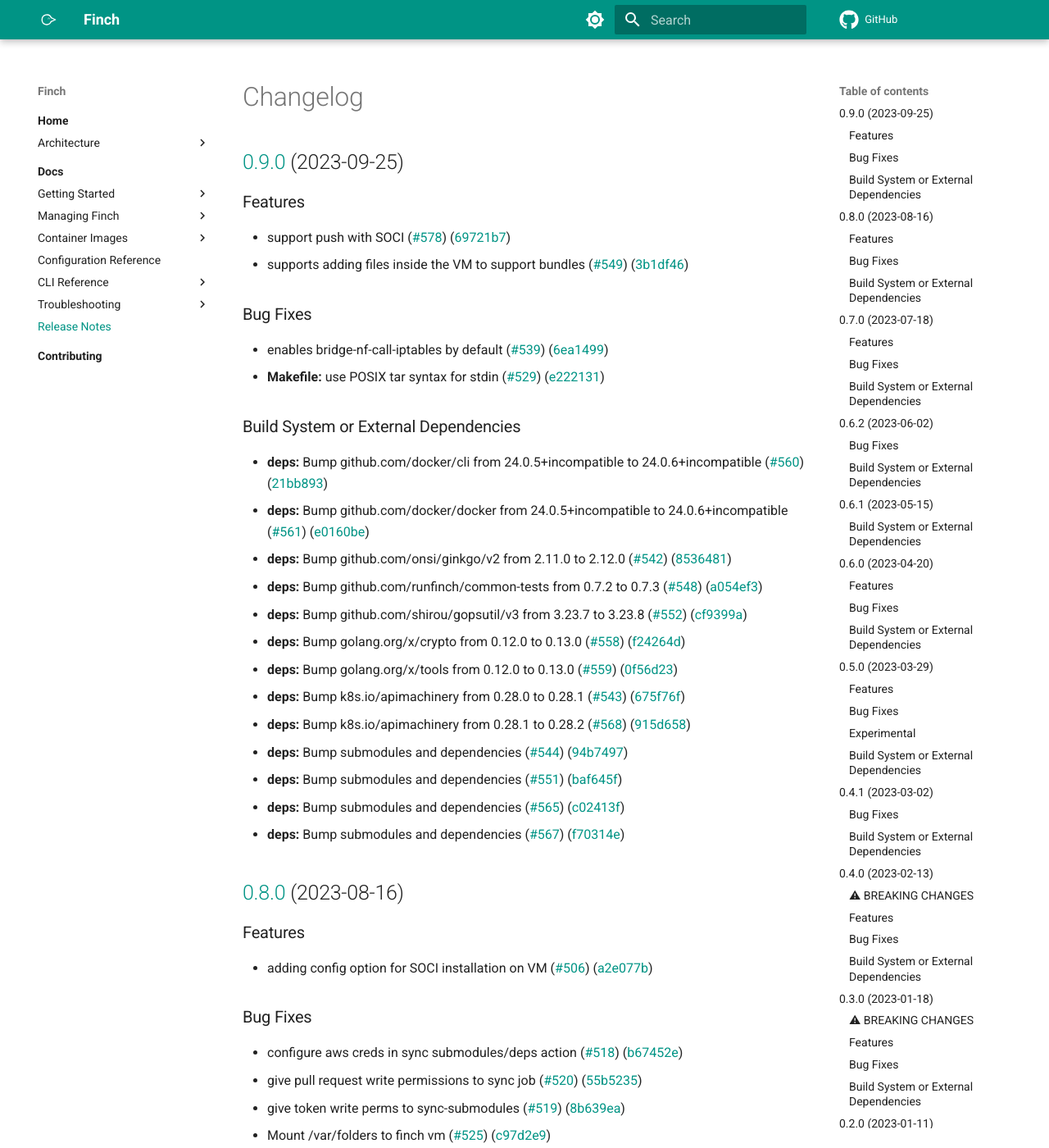
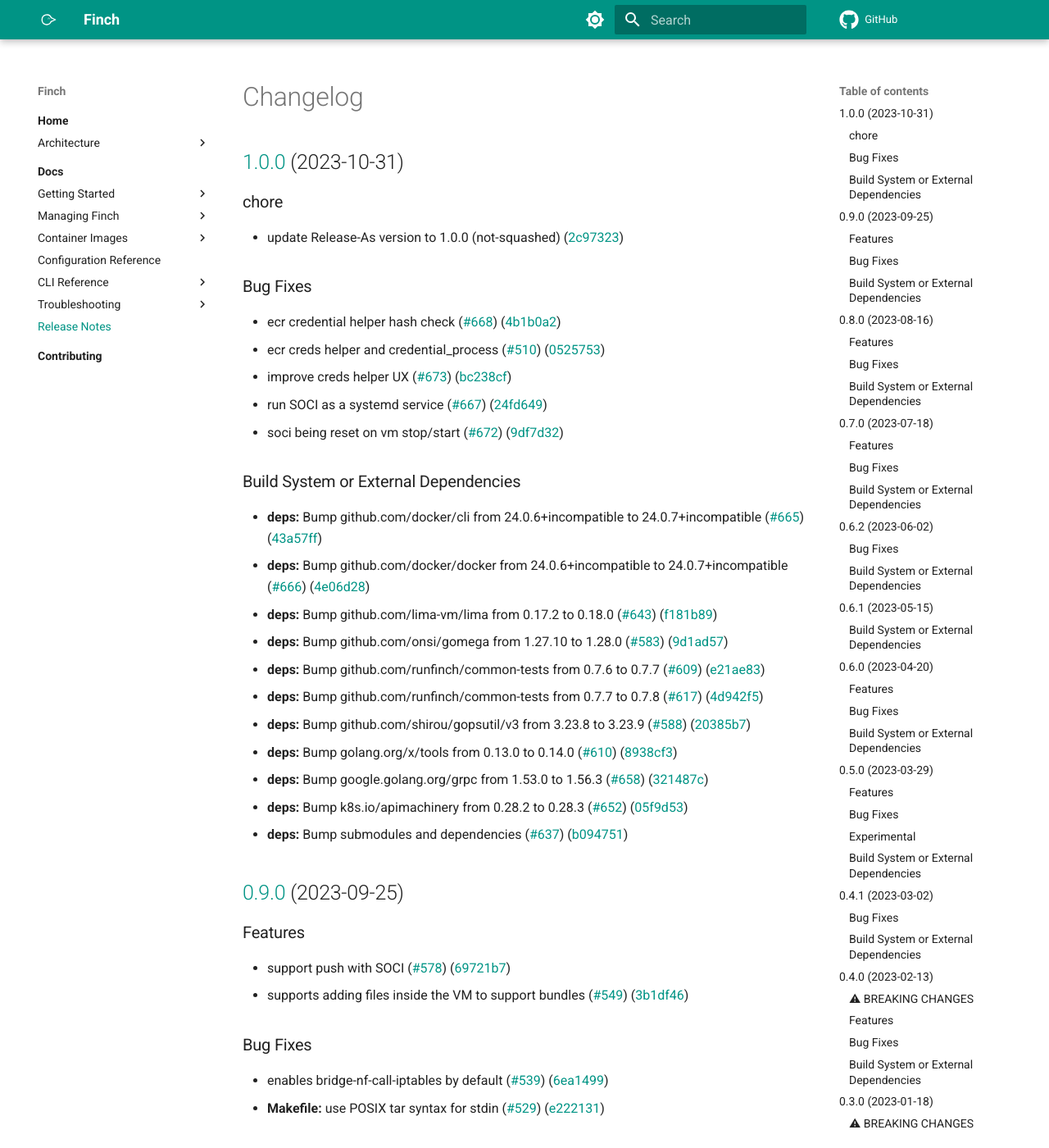
Before and after one commit to runfinch/finch-website, an MkDocs documentation site: the page built from docs/docs/changelog.md, in a window 1280 px wide and 1400 px high. Shown: the whole window at 82% size. Built offline with MkDocs 1.6.1 and Material for MkDocs 9.7.7, drawn with Linux system fonts in a browser that asks for light colours; comment, search, counter and statistics services are not loaded.

Commit message:
[create-pull-request] automated change
Signed-off-by: GitHub <noreply@github.com>

```diff
--- a/docs/docs/changelog.md
+++ b/docs/docs/changelog.md
@@ -1,4 +1,35 @@
 # Changelog
+
+## [1.0.0](https://github.com/runfinch/finch/compare/v0.9.0...v1.0.0) (2023-10-31)
+
+
+### chore
+
+* update Release-As version to 1.0.0 (not-squashed) ([2c97323](https://github.com/runfinch/finch/commit/2c97323deccfbc860e304b3297c8e51f91b7e2c0))
+
+
+### Bug Fixes
+
+* ecr credential helper hash check ([#668](https://github.com/runfinch/finch/issues/668)) ([4b1b0a2](https://github.com/runfinch/finch/commit/4b1b0a2fa515bcfaaa6784ffa53a5918245cbd72))
+* ecr creds helper and credential_process ([#510](https://github.com/runfinch/finch/issues/510)) ([0525753](https://github.com/runfinch/finch/commit/0525753105403e27e5d1372588c0c87aa6b6cbe6))
+* improve creds helper UX ([#673](https://github.com/runfinch/finch/issues/673)) ([bc238cf](https://github.com/runfinch/finch/commit/bc238cf9383d0fbc983a7f76f2cc15821eafd265))
+* run SOCI as a systemd service ([#667](https://github.com/runfinch/finch/issues/667)) ([24fd649](https://github.com/runfinch/finch/commit/24fd649152b3ca18a1024d3a2ea40806c0c96cf2))
+* soci being reset on vm stop/start ([#672](https://github.com/runfinch/finch/issues/672)) ([9df7d32](https://github.com/runfinch/finch/commit/9df7d325b25fe98fdb8327bc4603ae4441b6a190))
+
+
+### Build System or External Dependencies
+
+* **deps:** Bump github.com/docker/cli from 24.0.6+incompatible to 24.0.7+incompatible ([#665](https://github.com/runfinch/finch/issues/665)) ([43a57ff](https://github.com/runfinch/finch/commit/43a57ffc052ba1ffcf0f50cdb08dfdb42abc9723))
+* **deps:** Bump github.com/docker/docker from 24.0.6+incompatible to 24.0.7+incompatible ([#666](https://github.com/runfinch/finch/issues/666)) ([4e06d28](https://github.com/runfinch/finch/commit/4e06d283512ed851279cb4988089f1c610896ba9))
+* **deps:** Bump github.com/lima-vm/lima from 0.17.2 to 0.18.0 ([#643](https://github.com/runfinch/finch/issues/643)) ([f181b89](https://github.com/runfinch/finch/commit/f181b8970c6d63a25d22be44820d1570c95b6f41))
+* **deps:** Bump github.com/onsi/gomega from 1.27.10 to 1.28.0 ([#583](https://github.com/runfinch/finch/issues/583)) ([9d1ad57](https://github.com/runfinch/finch/commit/9d1ad5748967b8b978131ddb50071200fcceffde))
+* **deps:** Bump github.com/runfinch/common-tests from 0.7.6 to 0.7.7 ([#609](https://github.com/runfinch/finch/issues/609)) ([e21ae83](https://github.com/runfinch/finch/commit/e21ae836d4f73ea07852e3cd1fc6cc16d56e4f32))
+* **deps:** Bump github.com/runfinch/common-tests from 0.7.7 to 0.7.8 ([#617](https://github.com/runfinch/finch/issues/617)) ([4d942f5](https://github.com/runfinch/finch/commit/4d942f550c86106a224e97f32f1bf90f1b4d44cb))
+* **deps:** Bump github.com/shirou/gopsutil/v3 from 3.23.8 to 3.23.9 ([#588](https://github.com/runfinch/finch/issues/588)) ([20385b7](https://github.com/runfinch/finch/commit/20385b7c5c0a45f5495615ebb3ce70220ab15969))
+* **deps:** Bump golang.org/x/tools from 0.13.0 to 0.14.0 ([#610](https://github.com/runfinch/finch/issues/610)) ([8938cf3](https://github.com/runfinch/finch/commit/8938cf394f12b42da976c2963fad82c42a52aa85))
+* **deps:** Bump google.golang.org/grpc from 1.53.0 to 1.56.3 ([#658](https://github.com/runfinch/finch/issues/658)) ([321487c](https://github.com/runfinch/finch/commit/321487c9309a73625512255ff86b6ffc6977b86e))
+* **deps:** Bump k8s.io/apimachinery from 0.28.2 to 0.28.3 ([#652](https://github.com/runfinch/finch/issues/652)) ([05f9d53](https://github.com/runfinch/finch/commit/05f9d53dab468546918a332f0fc18449de774487))
+* **deps:** Bump submodules and dependencies ([#637](https://github.com/runfinch/finch/issues/637)) ([b094751](https://github.com/runfinch/finch/commit/b094751d3ba56c7855fc6f3af7b8bef2618a7206))
 
 ## [0.9.0](https://github.com/runfinch/finch/compare/v0.8.0...v0.9.0) (2023-09-25)
 
```
